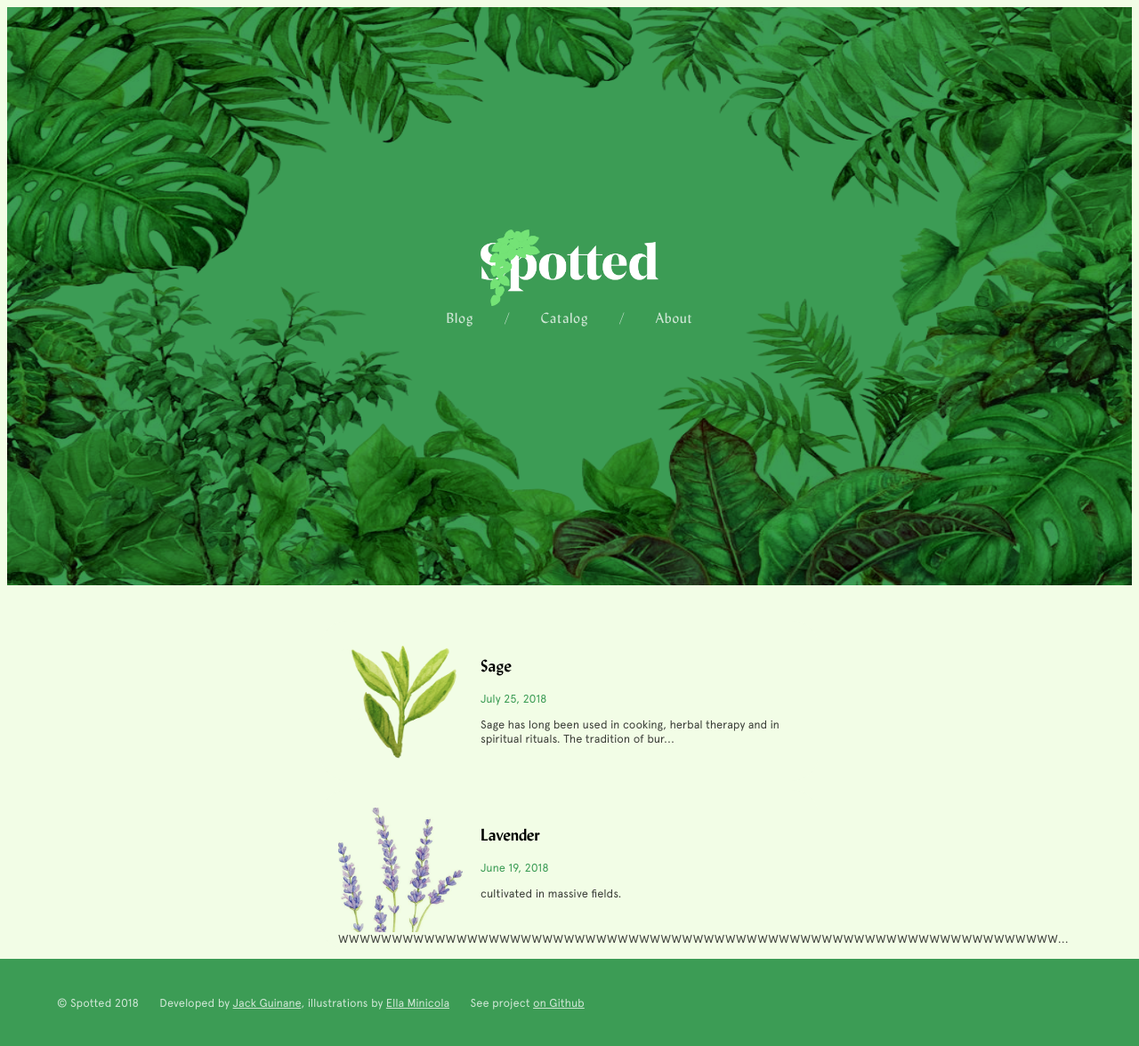
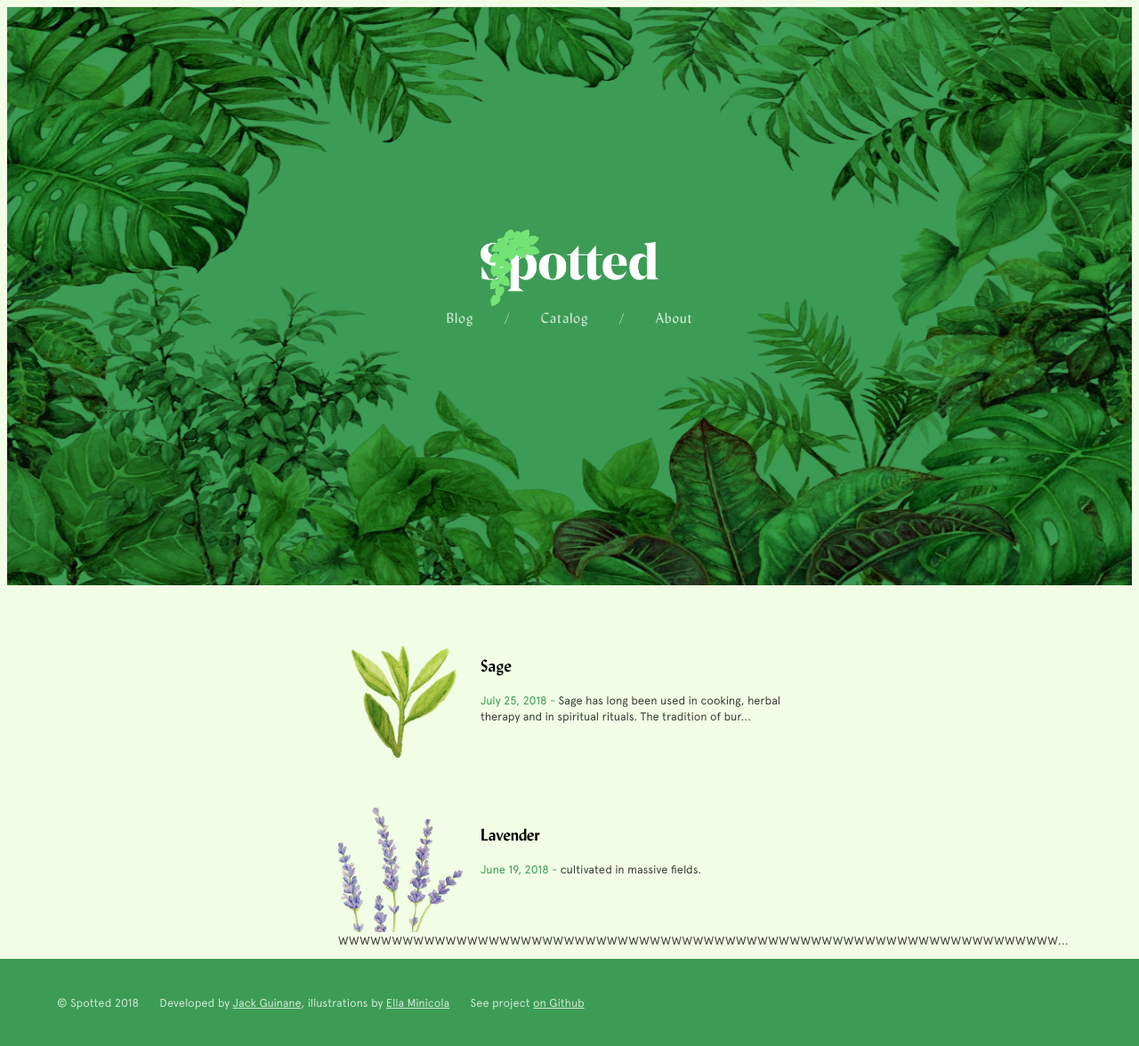
Before and after one commit to qjack001/Spotted, a Jekyll site: the page built from blog.html, in a window 1280 px wide. Shown: the whole page at 89% size. Built offline with Jekyll 4.4.1, drawn with Linux system fonts in a browser that asks for light colours; some web fonts are replaced.

Commit message:
fix date spacing

```diff
--- a/blog.html
+++ b/blog.html
@@ -11,13 +11,13 @@ permalink: /blog/
     <div tabindex="0" class="blog" onclick="window.location='{{ site.baseurl }}{{ post.url }}'">
         <div class="image" style="background-image: url('{{ site.baseurl }}{{ post.image }}');"></div>
         <h3>{{ post.title }}</h3>
-        <p class="date">{{ post.date | date: "%B %d, %Y" }}</p>
+        <p class="date">{{ post.date | date: "%B %d, %Y" }} - </p>
         <p>
-        {% if post.content.size > 100 %}
-            {{ post.content | strip_html | truncate: 100 }}
-        {% else %}
-            {{ post.content | strip_html }}
-        {% endif %}
+            {% if post.content.size > 100 %}
+                {{ post.content | strip_html | truncate: 100 }}
+            {% else %}
+                {{ post.content | strip_html }}
+            {% endif %}
         </p>
     </div>
 {% endfor %}
--- a/style.css
+++ b/style.css
@@ -312,15 +312,12 @@ footer span
     color: var(--soft-black);
     font-size: 0.8rem;
     font-family: var(--apercu);
+    display: inline;
 }
 
 .blog .date
 {
-    text-decoration: none;
-    font-weight: normal;
     color: var(--dark-green);
-    font-size: 0.8rem;
-    font-family: var(--apercu);
 }
 
 .posts
```
